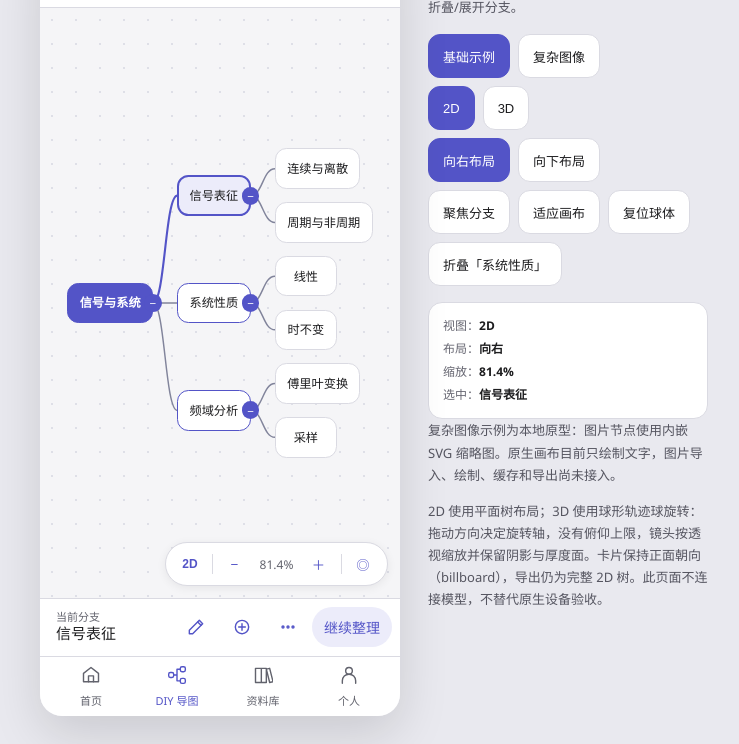
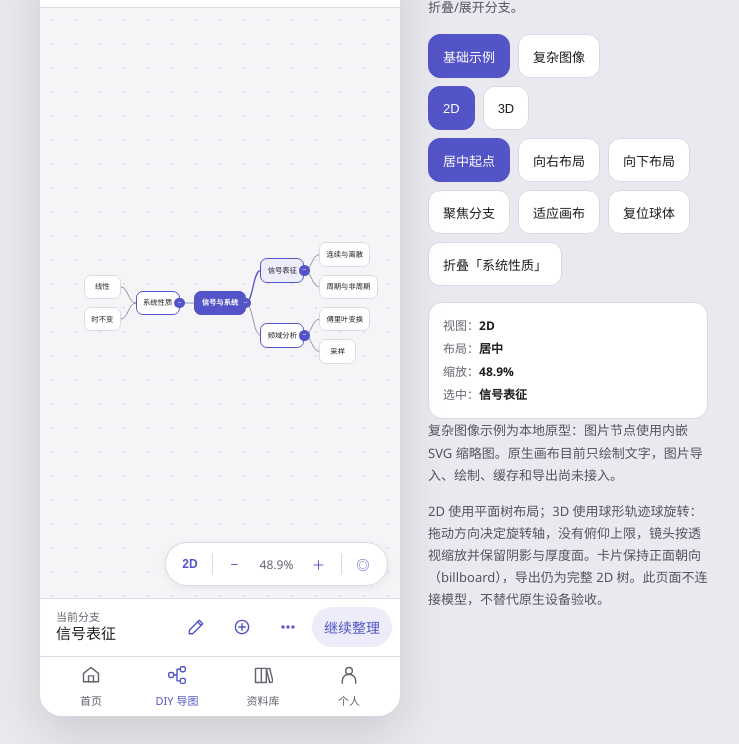
Before and after one commit to mzk-C4/FlowSpace-harmony, a website: page docs/design/diy-preview.html in a window 1280 px wide. Shown: the part 118-862 px from the top of the page, without its empty margins (266-1005 px from the left). Drawn offline with Linux system fonts and the light colour scheme.

Commit message:
feat(diy): center the 3D root with a two-sided layout
- 3D rebuilds the scene with a symmetric centered layout; 2D keeps the document layout
- alternate first-level branches left and right so the root stays at the orbit origin
- make connectors side-aware for left-growing branches
- add center-layout and root-orbit tests; update the interactive preview and images

Co-Authored-By: Claude Code <noreply@anthropic.com>

```diff
--- a/docs/design/diy-preview.html
+++ b/docs/design/diy-preview.html
@@ -130,7 +130,8 @@
         <button data-mode="3d">3D</button>
       </div>
       <div class="row">
-        <button data-layout="right" class="active">向右布局</button>
+        <button data-layout="center" class="active">居中起点</button>
+        <button data-layout="right">向右布局</button>
         <button data-layout="down">向下布局</button>
       </div>
       <div class="row">
@@ -142,7 +143,7 @@
     </div>
     <div class="meta">
       <div>视图：<b id="meta-mode">2D</b></div>
-      <div>布局：<b id="meta-layout">向右</b></div>
+      <div>布局：<b id="meta-layout">居中</b></div>
       <div>缩放：<b id="meta-zoom">—</b></div>
       <div>选中：<b id="meta-selected">信号表征</b></div>
     </div>
@@ -218,7 +219,7 @@
   const state = {
     sample: params.get('sample') === 'complex' ? 'complex' : 'simple',
     mode: params.get('mode') === '3d' ? '3d' : '2d',
-    layout: params.get('layout') === 'down' ? 'down' : 'right',
+    layout: params.get('layout') === 'down' || params.get('layout') === 'right' ? params.get('layout') : 'center',
     selectedId: 'signal',
     zoom: 1,
     panX: 0,
@@ -281,6 +282,7 @@
       return total;
     };
     for (const id of children.keys()) count(id);
+    if (doc.layout === 'center') return layoutCentered(root, children, sizes, counts);
     const scene = {nodes: [], width: 0, height: 0};
     const spans = new Map();
     const down = doc.layout === 'down';
@@ -303,7 +305,7 @@
         y: down ? axis : cross + (span - size.h) / 2,
         w: size.w, h: size.h, lines: size.lines, collapsed: node.collapsed,
         childCount: all.length, hiddenCount: node.collapsed ? (counts.get(node.id) || 0) : 0,
-        image: node.image, note: node.note, tag: node.tag
+        image: node.image, note: node.note, tag: node.tag, side: ''
       };
       scene.nodes.push(box);
       scene.width = Math.max(scene.width, box.x + box.w + 16);
@@ -317,6 +319,86 @@
     };
     measure(root, 0);
     place(root, 0, 16, 16);
+    return scene;
+  }
+
+  function layoutCentered(root, children, sizes, counts) {
+    const scene = {nodes: [], width: 0, height: 0};
+    const info = new Map();
+    const measure = (node, depth) => {
+      const size = sizes.get(node.id);
+      const kids = node.collapsed || depth >= 8 ? [] : (children.get(node.id) || []);
+      let total = 0;
+      for (const child of kids) total += measure(child, depth + 1) + 16;
+      const childTotal = kids.length ? total - 16 : 0;
+      const span = Math.max(size.h, childTotal);
+      info.set(node.id, {span, childTotal, kids, size});
+      return span;
+    };
+    const makeBox = (node, depth, cx, cy, side) => {
+      const size = sizes.get(node.id);
+      const all = children.get(node.id) || [];
+      scene.nodes.push({
+        id: node.id, parentId: node.parentId, text: node.text, depth,
+        x: cx - size.w / 2, y: cy - size.h / 2, w: size.w, h: size.h, lines: size.lines,
+        collapsed: node.collapsed, childCount: all.length,
+        hiddenCount: node.collapsed ? (counts.get(node.id) || 0) : 0,
+        image: node.image, note: node.note, tag: node.tag, side
+      });
+    };
+    const place = (node, depth, cx, cy, side) => {
+      const item = info.get(node.id);
+      makeBox(node, depth, cx, cy, side);
+      if (!item.kids.length) return;
+      let cursor = cy - item.childTotal / 2;
+      for (const child of item.kids) {
+        const childInfo = info.get(child.id);
+        const childCy = cursor + childInfo.span / 2;
+        const childCx = side === 'right'
+          ? cx + item.size.w / 2 + 30 + childInfo.size.w / 2
+          : cx - item.size.w / 2 - 30 - childInfo.size.w / 2;
+        place(child, depth + 1, childCx, childCy, side);
+        cursor += childInfo.span + 16;
+      }
+    };
+    const rootSize = sizes.get(root.id);
+    const list = (children.get(root.id) || []).slice();
+    const right = [];
+    const left = [];
+    list.forEach((child, index) => { (index % 2 === 0 ? right : left).push(child); });
+    for (const child of list) measure(child, 1);
+    const sideSpan = items => items.reduce((sum, child) => sum + info.get(child.id).span, 0) +
+      Math.max(0, items.length - 1) * 16;
+    const rightSpan = sideSpan(right);
+    const leftSpan = sideSpan(left);
+    makeBox(root, 0, 0, 0, '');
+    let cursor = -rightSpan / 2;
+    for (const child of right) {
+      const childInfo = info.get(child.id);
+      place(child, 1, rootSize.w / 2 + 30 + childInfo.size.w / 2, cursor + childInfo.span / 2, 'right');
+      cursor += childInfo.span + 16;
+    }
+    cursor = -leftSpan / 2;
+    for (const child of left) {
+      const childInfo = info.get(child.id);
+      place(child, 1, -rootSize.w / 2 - 30 - childInfo.size.w / 2, cursor + childInfo.span / 2, 'left');
+      cursor += childInfo.span + 16;
+    }
+    let minX = Infinity;
+    let minY = Infinity;
+    let maxX = -Infinity;
+    let maxY = -Infinity;
+    for (const box of scene.nodes) {
+      minX = Math.min(minX, box.x);
+      minY = Math.min(minY, box.y);
+      maxX = Math.max(maxX, box.x + box.w);
+      maxY = Math.max(maxY, box.y + box.h);
+    }
+    const halfW = Math.max(-minX, maxX) + 16;
+    const halfH = Math.max(-minY, maxY) + 16;
+    for (const box of scene.nodes) { box.x += halfW; box.y += halfH; }
+    scene.width = halfW * 2;
+    scene.height = halfH * 2;
     return scene;
   }
 
@@ -457,7 +539,12 @@
         const sx = a.x, sy = a.y + a.h / 2, ex = b.x, ey = b.y - b.h / 2, mid = (sy + ey) / 2;
         d = `M${sx} ${sy} C${sx} ${mid} ${ex} ${mid} ${ex} ${ey}`;
       } else {
-        const sx = a.x + a.w / 2, sy = a.y, ex = b.x - b.w / 2, ey = b.y, mid = (sx + ex) / 2;
+        const leftSide = node.side === 'left';
+        const sx = leftSide ? a.x - a.w / 2 : a.x + a.w / 2;
+        const sy = a.y;
+        const ex = leftSide ? b.x + b.w / 2 : b.x - b.w / 2;
+        const ey = b.y;
+        const mid = (sx + ex) / 2;
         d = `M${sx} ${sy} C${mid} ${sy} ${mid} ${ey} ${ex} ${ey}`;
       }
       const width = (onBranch ? 2.6 : 1.8) * state.zoom * ((a.scale + b.scale) / 2);
@@ -565,7 +652,7 @@
     document.getElementById('status').textContent = '已保存 · ' + scene.nodes.length + ' 个节点';
     zoomLabel.textContent = state.zoom > 0 ? (Math.round(state.zoom * 1000) / 10) + '%' : '—';
     document.getElementById('meta-mode').textContent = state.mode === '3d' ? '3D' : '2D';
-    document.getElementById('meta-layout').textContent = state.layout === 'down' ? '向下' : '向右';
+    document.getElementById('meta-layout').textContent = state.layout === 'down' ? '向下' : state.layout === 'center' ? '居中' : '向右';
     document.getElementById('meta-zoom').textContent = zoomLabel.textContent;
     document.getElementById('meta-selected').textContent = selectedNode.text;
     document.getElementById('mode-btn').textContent = state.mode === '3d' ? '3D' : '2D';
@@ -584,7 +671,9 @@
   }
   function settleView() {
     render();
-    if (state.sample === 'complex') focusOn(state.selectedId, 0.62);
+    if (state.sample === 'complex') {
+      focusOn(state.layout === 'center' ? rootId : state.selectedId, 0.62);
+    }
   }
   function setSample(sample) {
     state.sample = sample;
```
Also changed, not shown: docs/design/compare-complex.html (+2 -2 lines), docs/design/compare.html (+2 -2 lines), docs/implementation/canvas-validation-result.md (+2 -2 lines), docs/implementation/diy-design.md (+2 -1 lines), docs/implementation/diy-result.md (+2 -2 lines), docs/架构与验收.md (+2 -2 lines), docs/部署与演示.md (+1 -1 lines), tools/tests/canvas-layout.mjs (+29 -0 lines), README.md, docs/design/README.md, docs/design/complex-image-preview.png, docs/design/diy-2d-3d-preview.png, docs/screenshots/README.md, 2 other files.
